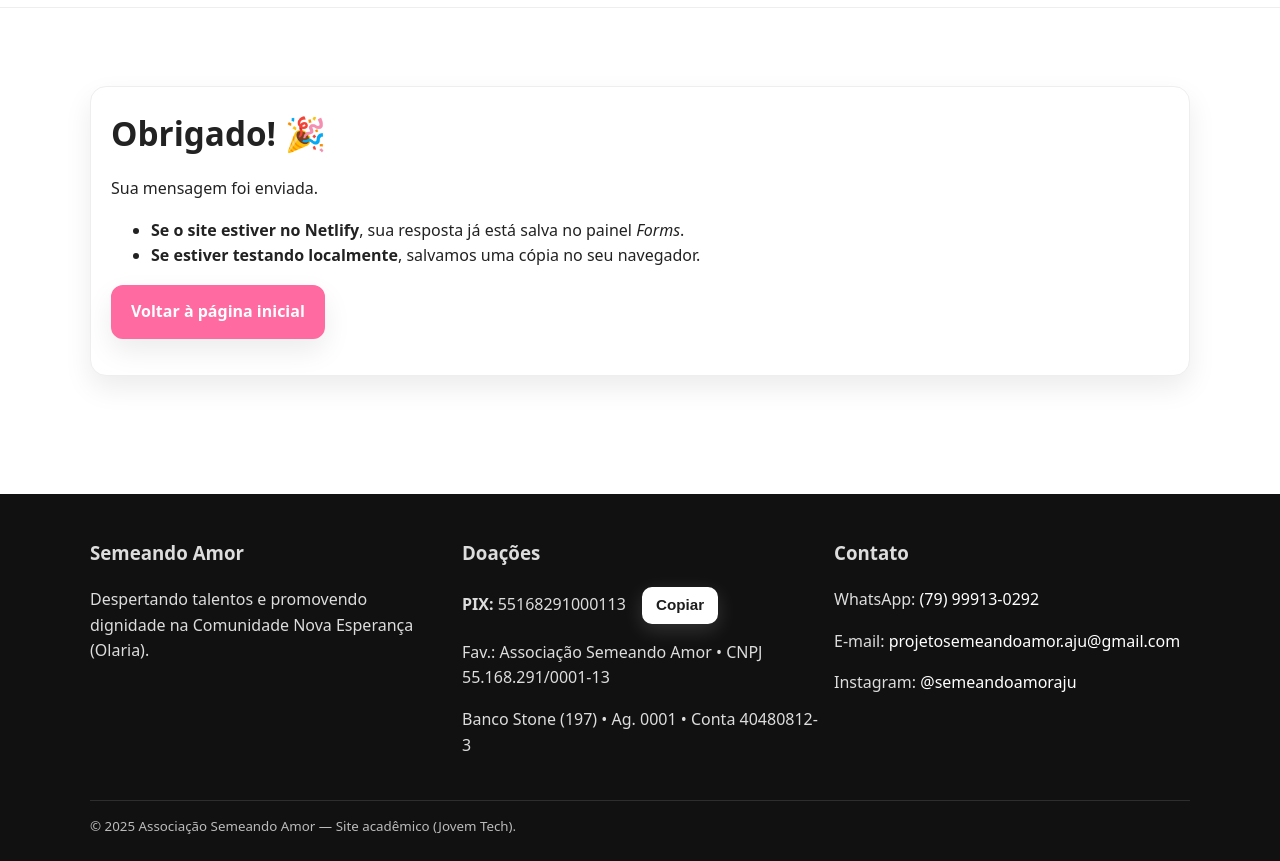
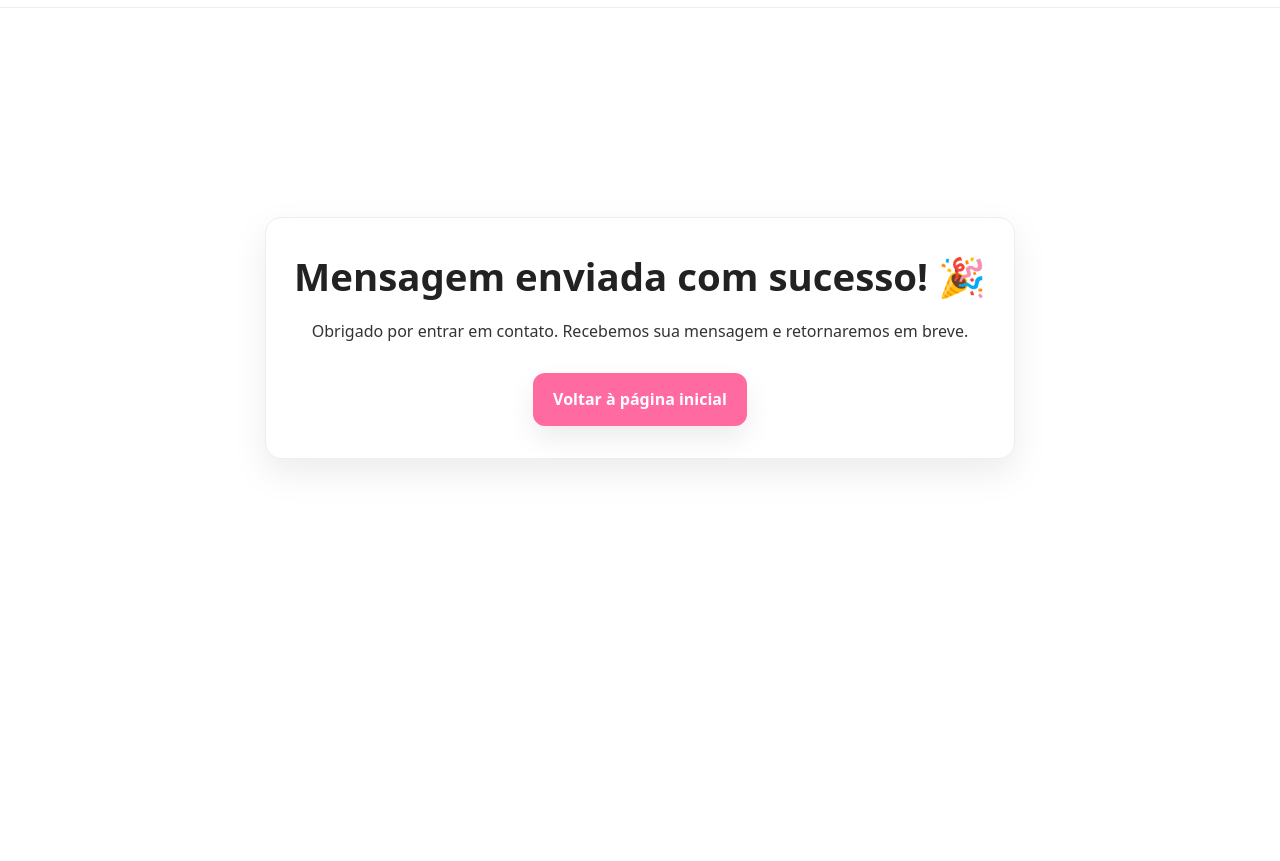
Before and after one commit to felipegaabrielDEV/semandoamor, a plain HTML site: page sucesso.html in a window 1280 px wide. Shown: the part 57-918 px from the top of the page. After the commit the page ends 800 px from the top, so only its background shows below. Drawn offline with Linux system fonts and the light colour scheme.

Commit message:
semando-amor
Projeto Real

```diff
--- a/assets/css/main.css
+++ b/assets/css/main.css
@@ -1,12 +1,29 @@
-
 :root{--brand:#FF6AA0;--brand-2:#EEB9B6;--ink:#222;--muted:#f8f6f7;--bg:#fff;--accent:#4C2831;--ok:#0f5132;--radius:16px;--shadow:0 12px 28px rgba(0,0,0,.08)}
 *{box-sizing:border-box}html{scroll-behavior:smooth}
-body{margin:0;font-family:system-ui,-apple-system,"Segoe UI",Roboto,Helvetica,Arial;color:var(--ink);background:var(--bg);line-height:1.6}
+
+/* body com layout flex para “grudar” o footer no fim da página */
+body{
+  margin:0;
+  font-family:system-ui,-apple-system,"Segoe UI",Roboto,Helvetica,Arial;
+  color:var(--ink);
+  background:var(--bg);
+  line-height:1.6;
+
+  /* 🔹 Sticky footer */
+  min-height:100vh;
+  display:flex;
+  flex-direction:column;
+}
+
+/* main cresce para ocupar o espaço entre header e footer */
+main{flex:1}
+
 a{color:#3f51b5}.container{width:min(1100px,92%);margin:0 auto}
 .btn{display:inline-block;background:var(--brand);color:#fff;text-decoration:none;padding:12px 18px;border-radius:12px;font-weight:700;border:2px solid var(--brand);box-shadow:var(--shadow);transition:transform .15s,filter .15s}
 .btn:hover{transform:translateY(-1px);filter:brightness(.96)}
 .btn.secondary{background:transparent;color:var(--accent);border-color:var(--accent)}
 .btn.sm{padding:8px 12px;font-size:.95rem;border-radius:10px;line-height:1.1;vertical-align:middle}
+
 .btn.copy{margin-left:12px}
 .btn.copied{background:#d3f9d8;border-color:#b2f2bb;color:var(--ok)}
 .badge{display:inline-block;background:var(--brand-2);color:#000;padding:3px 8px;border-radius:999px;font-size:.85rem}
@@ -52,6 +69,8 @@ input:focus,textarea:focus{outline:2px solid var(--brand-2);border-color:var(--b
 .consent{display:grid;grid-template-columns:auto 1fr;align-items:center;gap:10px}
 .consent input[type="checkbox"]{width:18px;height:18px;margin:0}
 #formStatus{min-height:1.1em}
+
+/* Footer */
 .site-footer{background:#111;color:#ddd;margin-top:40px}
 .site-footer a{color:#fff;text-decoration:none}
 .footer-grid{display:grid;gap:16px;grid-template-columns:repeat(auto-fit,minmax(240px,1fr));padding:26px 0}
@@ -60,9 +79,11 @@ input:focus,textarea:focus{outline:2px solid var(--brand-2);border-color:var(--b
 .site-footer .btn.copy:hover{filter:none;transform:translateY(-1px);background:#ffe2ec;border-color:#ffe2ec}
 .site-footer .btn.copy:focus-visible{outline:3px solid #fff;outline-offset:2px}
 .site-footer .btn.copy.copied{background:#d3f9d8;border-color:#b2f2bb;color:#0f5132}
+
 .fab-donate{position:fixed;right:18px;bottom:18px;z-index:30}
 .backtop{position:fixed;right:18px;bottom:78px;z-index:29;display:none}
 .backtop.show{display:inline-block}
+
 @media (max-width:860px){
   .menu-btn{display:inline-block}
   nav ul{display:none;position:absolute;right:4%;top:62px;background:#fff;border:1px solid #eee;border-radius:12px;box-shadow:var(--shadow);padding:10px}
--- a/sucesso.html
+++ b/sucesso.html
@@ -1,22 +1,30 @@
-<!doctype html>
+<!DOCTYPE html>
+
 <html lang="pt-BR">
 <head>
-<meta charset="utf-8"><meta name="viewport" content="width=device-width,initial-scale=1">
+<meta charset="utf-8"/><meta content="width=device-width,initial-scale=1" name="viewport"/>
 <title>Mensagem enviada — Semeando Amor</title>
-<link rel="icon" type="image/png" sizes="32x32" href="assets/img/identidade/favicon.png">
-<link rel="apple-touch-icon" href="assets/img/identidade/favicon.png">
-<link rel="stylesheet" href="assets/css/main.css">
-<script defer src="assets/js/main.js"></script>
+<link href="assets/img/identidade/favicon.png" rel="icon" sizes="32x32" type="image/png"/>
+<link href="assets/img/identidade/favicon.png" rel="apple-touch-icon"/>
+<link href="assets/css/main.css" rel="stylesheet"/>
+<script defer="" src="assets/js/main.js"></script>
 <style>.box{background:#fff;border:1px solid #eee;border-radius:16px;box-shadow:var(--shadow);padding:20px;margin:22px 0}</style>
-</head>
+<style>
+/* Escopo: somente sucesso.html */
+.success-wrap{min-height:calc(100vh - 140px);display:flex;align-items:center}
+.success-card{max-width:880px;margin:0 auto;padding:28px 28px 32px;border-radius:16px;background:#fff;border:1px solid #eee;box-shadow:0 14px 36px rgba(0,0,0,.08)}
+.success-card h2{font-size:clamp(1.8rem,3vw,2.4rem);margin:0 0 12px}
+.success-card p{margin:0 0 14px;color:#333}
+.success-actions{margin-top:14px;display:flex;justify-content:center}
+</style></head>
 <body id="topo">
 <header class="site-header">
 <div class="container navbar">
 <a class="brand" href="index.html">
-      <img src="assets/img/identidade/logo.png" alt="Logotipo Semeando Amor">
+<img alt="Logotipo Semeando Amor" src="assets/img/identidade/logo.png"/>
 <span>Semeando Amor</span>
 </a>
-    <button class="menu-btn" data-menu aria-label="Abrir menu">☰ Menu</button>
+<button aria-label="Abrir menu" class="menu-btn" data-menu="">☰ Menu</button>
 <nav aria-label="Principal">
 <ul>
 <li><a href="index.html">Início</a></li>
@@ -28,44 +36,19 @@
 </div>
 </header>
 <main class="container">
-  <section class="section">
-    <div class="box">
-      <h2>Obrigado! 🎉</h2>
-      <p>Sua mensagem foi enviada.</p>
-      <ul>
-        <li><strong>Se o site estiver no Netlify</strong>, sua resposta já está salva no painel <em>Forms</em>.</li>
-        <li><strong>Se estiver testando localmente</strong>, salvamos uma cópia no seu navegador.</li>
-      </ul>
+<section class="success-wrap section">
+<div class="success-card center">
+<h2>Mensagem enviada com sucesso! 🎉</h2>
+<p>Obrigado por entrar em contato. Recebemos sua mensagem e retornaremos em breve.</p>
 <div id="local-tools" style="display:none;margin-top:12px">
-        <button id="dlCsv" class="btn sm">Baixar CSV local</button>
-        <button id="limpar" class="btn sm secondary">Limpar armazenadas</button>
+<button class="btn sm" id="dlCsv">Baixar CSV local</button>
+<button class="btn sm secondary" id="limpar">Limpar armazenadas</button>
 <p class="helper" id="qtd"></p>
 </div>
-      <p><a class="btn" href="index.html">Voltar à página inicial</a></p>
-    </div>
+<div class="form-actions success-actions center"><a class="btn" href="index.html">Voltar à página inicial</a></div></div>
 </section>
 </main>
-<footer class="site-footer">
-  <div class="container footer-grid">
-    <div>
-      <h3>Semeando Amor</h3>
-      <p>Despertando talentos e promovendo dignidade na Comunidade Nova Esperança (Olaria).</p>
-    </div>
-    <div>
-      <h3>Doações</h3>
-      <p><strong>PIX:</strong> 55168291000113 <button class="btn sm copy" onclick="copiarPix(this)">Copiar</button></p>
-      <p>Fav.: Associação Semeando Amor • CNPJ 55.168.291/0001-13</p>
-      <p>Banco Stone (197) • Ag. 0001 • Conta 40480812-3</p>
-    </div>
-    <div>
-      <h3>Contato</h3>
-      <p>WhatsApp: <a href="https://wa.me/5579999130292" target="_blank" rel="noopener">(79) 99913‑0292</a></p>
-      <p>E‑mail: <a href="mailto:projetosemeandoamor.aju@gmail.com">projetosemeandoamor.aju@gmail.com</a></p>
-      <p>Instagram: <a href="https://instagram.com/semeandoamoraju" target="_blank" rel="noopener">@semeandoamoraju</a></p>
-    </div>
-  </div>
-  <div class="container footer-legal"><small>© 2025 Associação Semeando Amor — Site acadêmico (Jovem Tech).</small></div>
-</footer>
+
 <script>
 (function(){
   const key='sa_submissoes';
```
Lines whose indentation alone changed are shown as unchanged.
